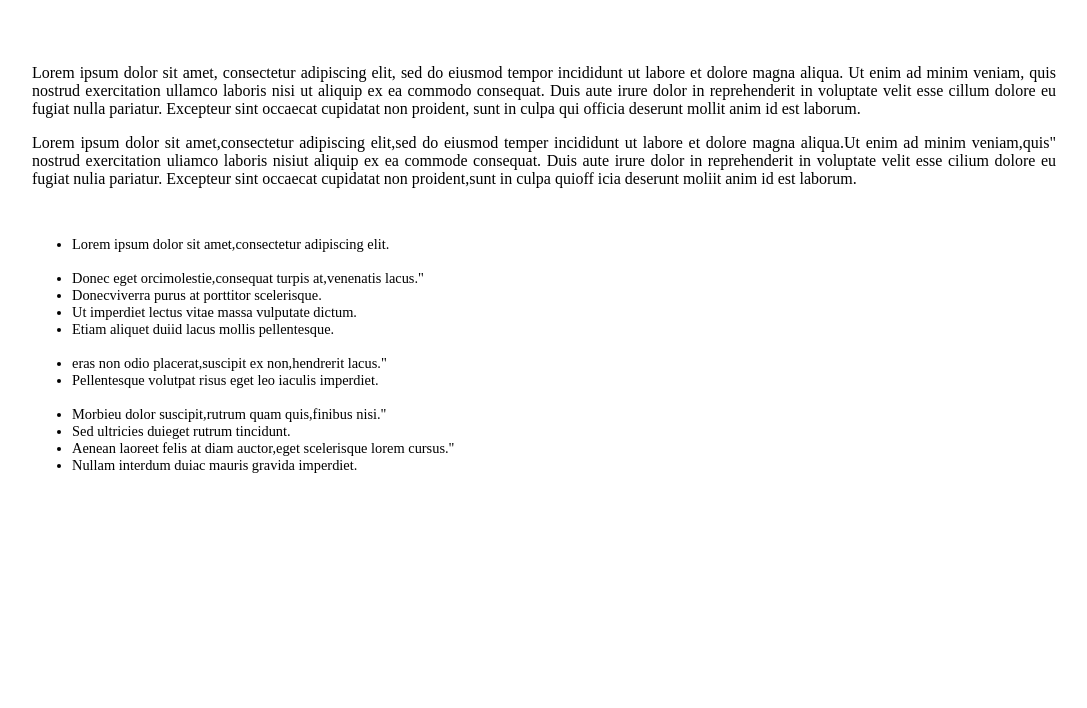
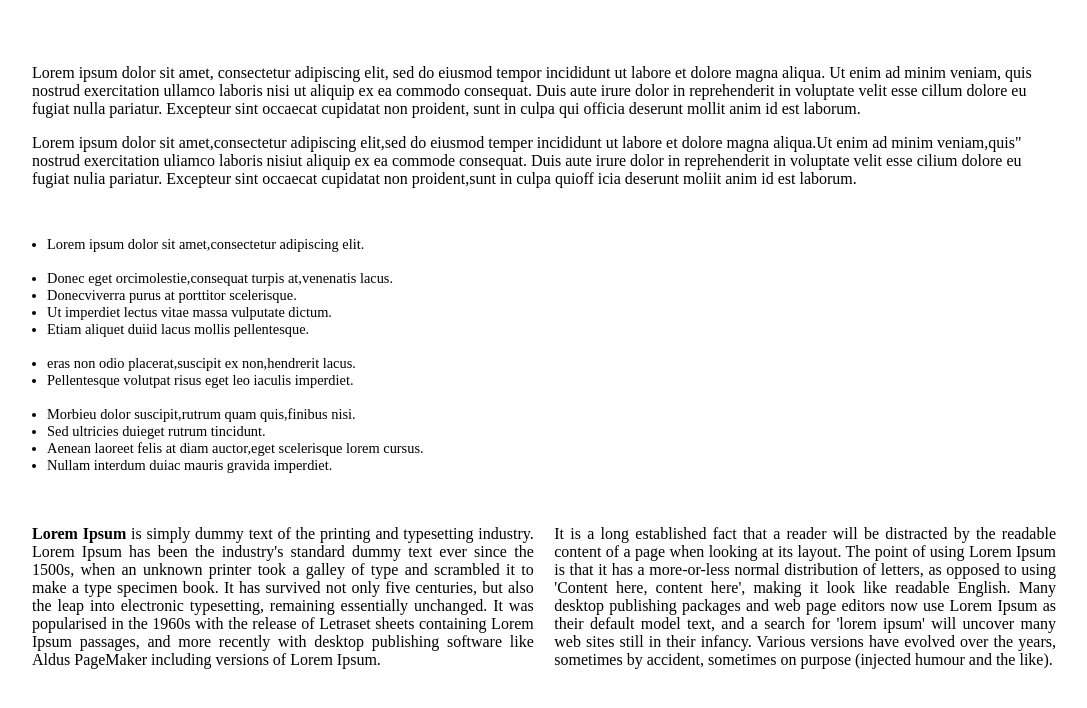
Before and after one commit to asthapandey06/Assignment3-template, a plain HTML site: page Assignment3/src/index.html in a window 1280 px wide. Shown: the whole page, without its empty margins (96-1183 px from the left). Drawn offline with Linux system fonts and the light colour scheme.

Commit message:
last paragraph

```diff
--- a/Assignment3/src/index.html
+++ b/Assignment3/src/index.html
@@ -10,8 +10,8 @@
             }
             </style>
     </head>
-    <body style="margin: 10%; margin-top: 5%; margin-bottom: 5%;">
-        <div>
+    <body style="margin: 10%; margin-top: 5%; margin-bottom: 10%;">
+
             <p>
                 Lorem ipsum dolor sit amet, consectetur adipiscing elit, sed do eiusmod tempor incididunt ut labore et dolore magna aliqua.
             Ut enim ad minim veniam, quis nostrud exercitation ullamco laboris nisi ut aliquip ex ea commodo consequat.
@@ -25,23 +25,43 @@
                 Duis aute irure dolor in reprehenderit in voluptate velit esse cilium dolore eu fugiat nulia pariatur.
                 Excepteur sint occaecat cupidatat non proident,sunt in culpa quioff icia deserunt moliit anim id est laborum.
             </p><br>
-        </div>
+
         <div>
-            <ul style="font-size: 90%;">
+            <ul style="font-size: 90%; padding-inline-start: 15px;">
                 <li>Lorem ipsum dolor sit amet,consectetur adipiscing elit.</li><br>
-                <li>Donec eget orcimolestie,consequat turpis at,venenatis lacus."</li>
+                <li>Donec eget orcimolestie,consequat turpis at,venenatis lacus.</li>
                 <li>Donecviverra purus at porttitor scelerisque.</li>
                 <li>Ut imperdiet lectus vitae massa vulputate dictum.</li>
                 <li>Etiam aliquet duiid lacus mollis pellentesque.</li><br>
-                <li>eras non odio placerat,suscipit ex non,hendrerit lacus."</li>
+                <li>eras non odio placerat,suscipit ex non,hendrerit lacus.</li>
                 <li>Pellentesque volutpat risus eget leo iaculis imperdiet.</li><br>
-                <li>Morbieu dolor suscipit,rutrum quam quis,finibus nisi."</li>
+                <li>Morbieu dolor suscipit,rutrum quam quis,finibus nisi.</li>
                 <li>Sed ultricies duieget rutrum tincidunt.</li>
-                <li>Aenean laoreet felis at diam auctor,eget scelerisque lorem cursus."</li>
+                <li>Aenean laoreet felis at diam auctor,eget scelerisque lorem cursus.</li>
                 <li>Nullam interdum duiac mauris gravida imperdiet.</li>
             </ul>
             <br><br>
         </div>
+       <div>
+                <div style="width: 49%; float: left;">
+                    <strong>Lorem Ipsum</strong> is simply dummy text of the printing and typesetting industry.
+                Lorem Ipsum has been the industry's standard dummy text ever since the 1500s,
+                when an unknown printer took a galley of type and scrambled it to make a type specimen book.
+                It has survived not only five centuries, but also the leap into electronic typesetting,
+                remaining essentially unchanged. It was popularised in the 1960s with the release of Letraset
+                sheets containing Lorem Ipsum passages, and more recently with desktop publishing software like
+                Aldus PageMaker including versions of Lorem Ipsum.
+                </div>
+                <div style="width:49%; float: right;">
+                It is a long established fact that a reader will be distracted by the readable content of
+                a page when looking at its layout. The point of using Lorem Ipsum is that it has a more-or-less
+                normal distribution of letters, as opposed to using 'Content here, content here', making it
+                look like readable English. Many desktop publishing packages and web page editors now use Lorem
+                Ipsum as their default model text, and a search for 'lorem ipsum' will uncover many web sites
+                still in their infancy. Various versions have evolved over the years, sometimes by accident,
+                sometimes on purpose (injected humour and the like).
+                </div>
+            </div>
 
     </body>
 </html>
```
